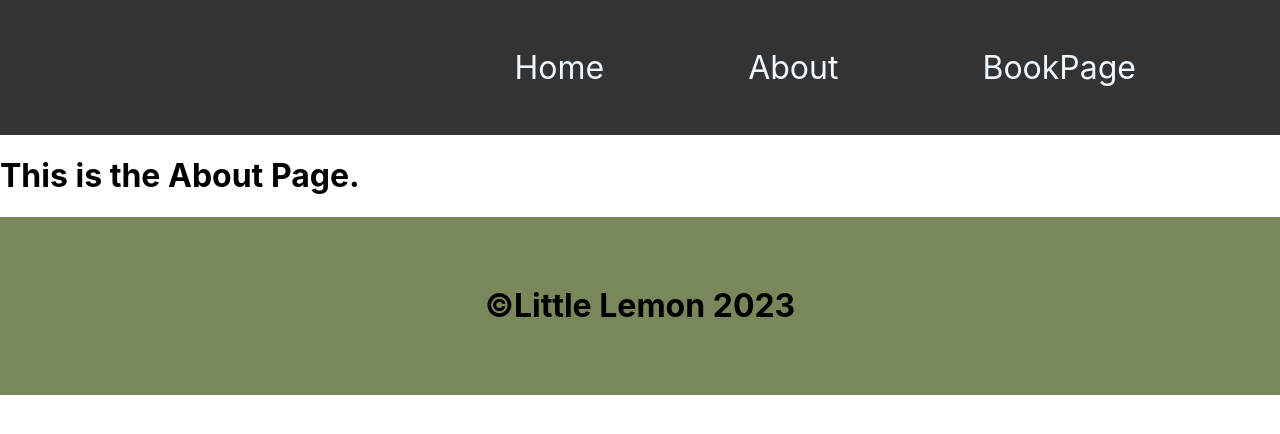
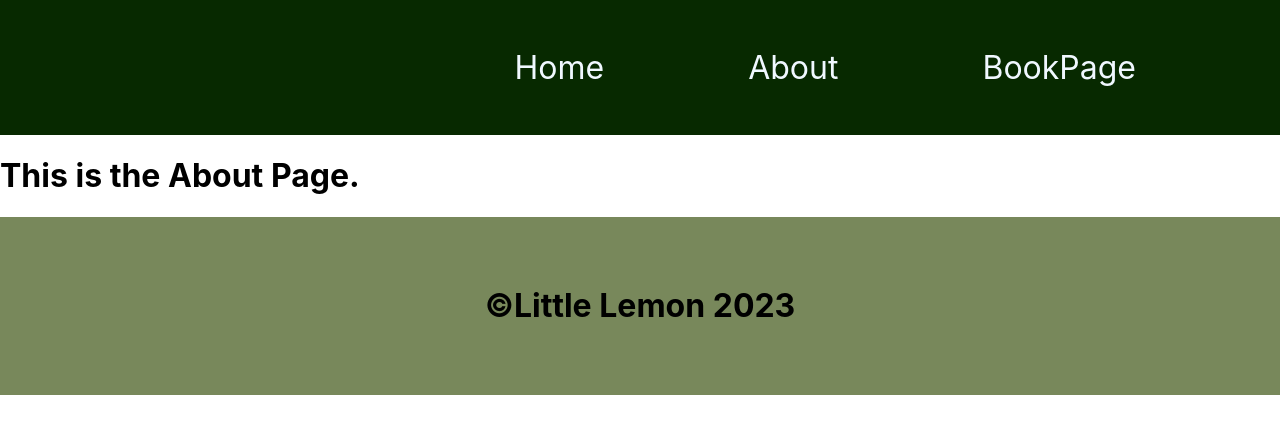
Before and after one commit to Hudster0/Capstone, a React (Create React App) app: page /about in a window 1280 px wide. Shown: the top 434 px of the page. Built offline with nearby package versions, Linux system fonts and the light colour scheme.

Commit message:
This is another commit before working on the App's functionality

```diff
--- a/src/App.css
+++ b/src/App.css
@@ -20,7 +20,7 @@ body {
 .navMenu {
 text-align: right;
 padding:2rem 3rem;
-  background-color: #333;
+  background-color: #072900;
   color: white;
 }
 .navLink{
--- a/src/App.js
+++ b/src/App.js
@@ -2,9 +2,6 @@ import React, { useState } from "react";
 import "./App.css";
 import { Routes, Route } from "react-router-dom";
 import Nav from "./components/Nav";
-import Hero from "./CallToAction";
-import Specials from "./Specials";
-import Testimonials from "./CustomersSay";
 import Footer from "./Footer";
 import { Home } from "./components/Home";
 import { About } from "./components/About";
--- a/src/components/About.js
+++ b/src/components/About.js
@@ -1,5 +1,3 @@
-import React from 'react'
-
 export const About = () => {
   return (
     <div><h1>This is the About Page.</h1></div>
--- a/src/components/Home.js
+++ b/src/components/Home.js
@@ -1,8 +1,6 @@
-import React from 'react'
 import Hero from '../CallToAction'
 import Specials from '../Specials';
 import Testimonials from '../CustomersSay';
-import Footer from '../Footer';
 export const Home = () => {
   return (
     <>
```
Also changed, not shown: src/components/BookPage.js (+3 -4 lines).
